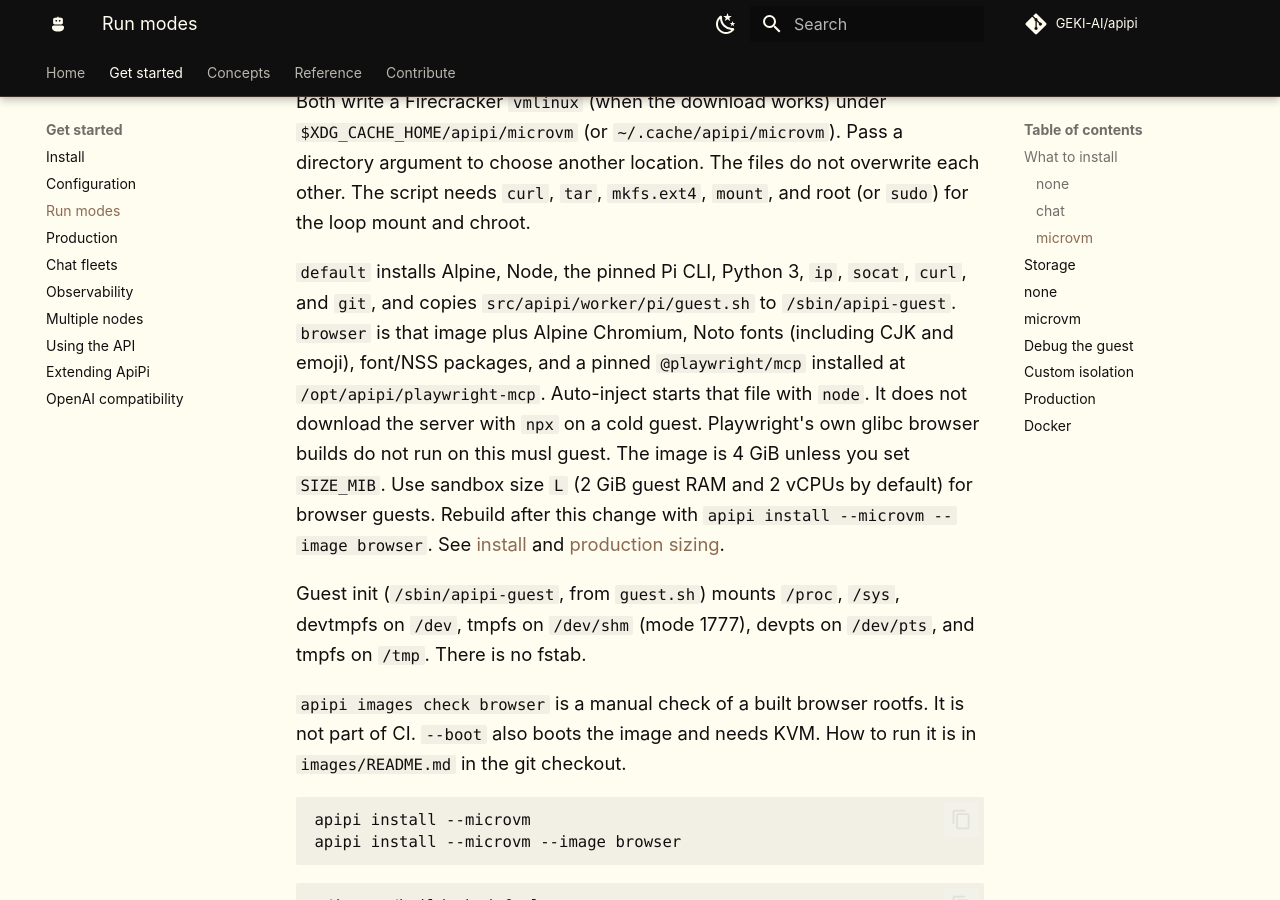
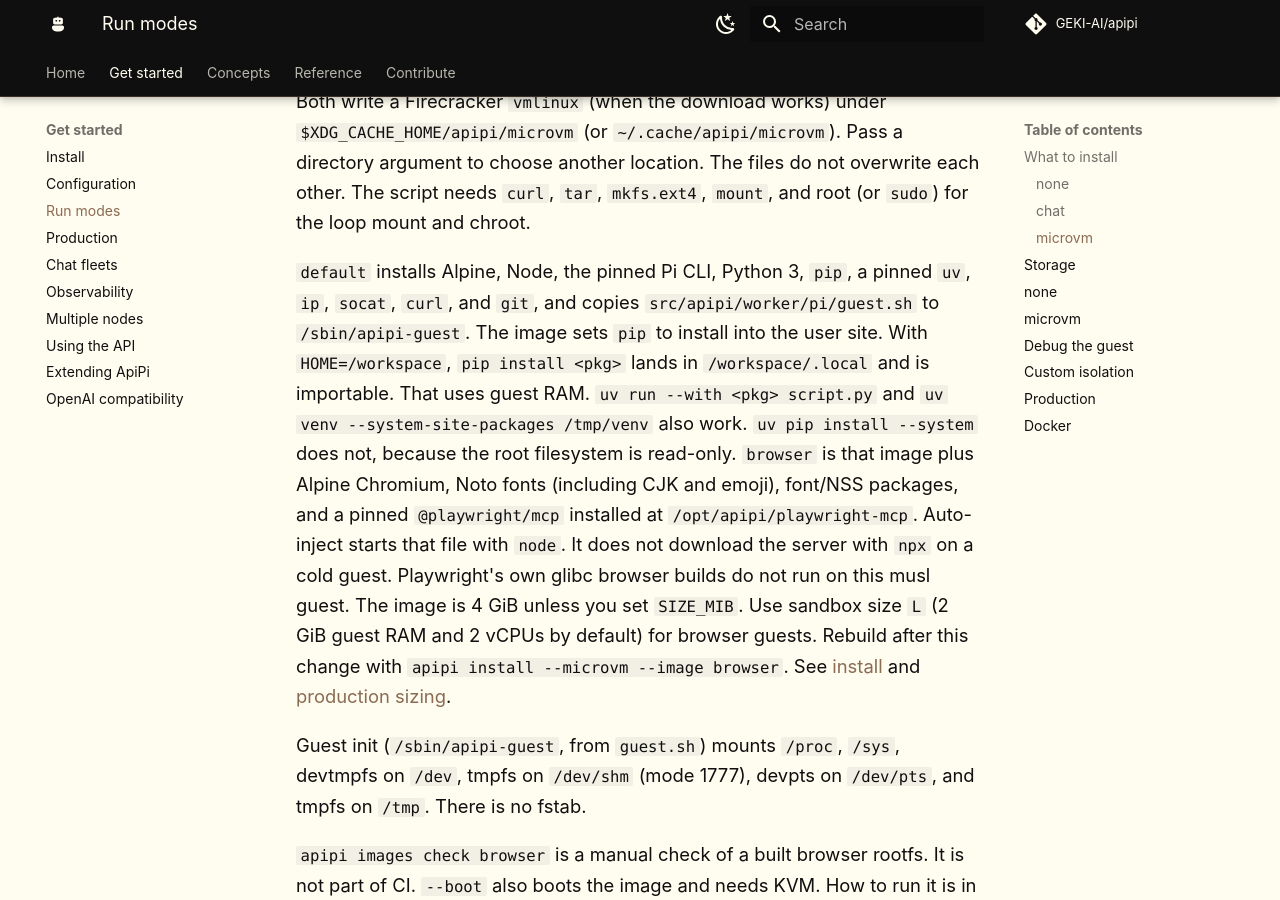
Before and after one commit to GEKI-AI/apipi, an MkDocs documentation site: the page built from docs/run-modes.md, in a window 1280 px wide and 900 px high, scrolled down 3185 px. Built offline with MkDocs 1.6.1 and Material for MkDocs 9.7.7, drawn with Linux system fonts in a browser that asks for light colours; comment, search, counter and statistics services are not loaded.

Commit message:
Ship pip and a pinned uv in every guest image. (#397)
pip installs into the workspace user site. uv is a verified static binary, and the build checks both.

Co-authored-by: mths opencode <mths@datenhof.com>

```diff
--- a/docs/run-modes.md
+++ b/docs/run-modes.md
@@ -103,9 +103,14 @@ directory argument to choose another location. The files do not
 overwrite each other. The script needs `curl`, `tar`, `mkfs.ext4`,
 `mount`, and root (or `sudo`) for the loop mount and chroot.
 
-`default` installs Alpine, Node, the pinned Pi CLI, Python 3, `ip`,
-`socat`, `curl`, and `git`, and copies `src/apipi/worker/pi/guest.sh` to
-`/sbin/apipi-guest`.
+`default` installs Alpine, Node, the pinned Pi CLI, Python 3, `pip`,
+a pinned `uv`, `ip`, `socat`, `curl`, and `git`, and copies
+`src/apipi/worker/pi/guest.sh` to `/sbin/apipi-guest`. The image sets
+`pip` to install into the user site. With `HOME=/workspace`,
+`pip install <pkg>` lands in `/workspace/.local` and is importable.
+That uses guest RAM. `uv run --with <pkg> script.py` and
+`uv venv --system-site-packages /tmp/venv` also work. `uv pip install
+--system` does not, because the root filesystem is read-only.
 `browser` is that image plus Alpine Chromium, Noto fonts (including
 CJK and emoji), font/NSS packages, and a pinned `@playwright/mcp`
 installed at `/opt/apipi/playwright-mcp`. Auto-inject starts that
```
Also changed, not shown: CHANGELOG.md (+5 -0 lines), docs/environments.md (+2 -1 lines), images/README.md (+15 -2 lines), src/apipi/worker/pi/version.py (+7 -0 lines), 5 other files.
